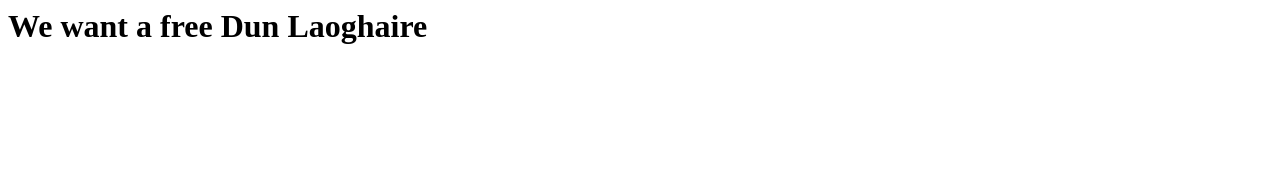
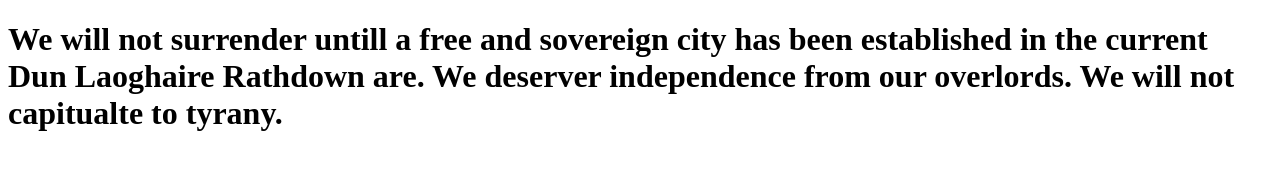
Before and after one commit to zozimuss/FreeDunLaoghaire, a plain HTML site: page index.html in a window 1280 px wide. Drawn offline with Linux system fonts and the light colour scheme.

Commit message:
Update index.html

```diff
--- a/index.html
+++ b/index.html
@@ -1 +1,9 @@
-<h1>We want a free Dun Laoghaire<h1>
+<!DOCTYPE html>
+<html>
+<head>
+	<title>The free city of dun laoghaire</title>
+</head>
+<body>
+<h1>We will not surrender untill a free and sovereign city has been established in the current Dun Laoghaire Rathdown are. We deserver independence from our overlords. We will not capitualte to tyrany.</h1>
+</body>
+</html>
```
